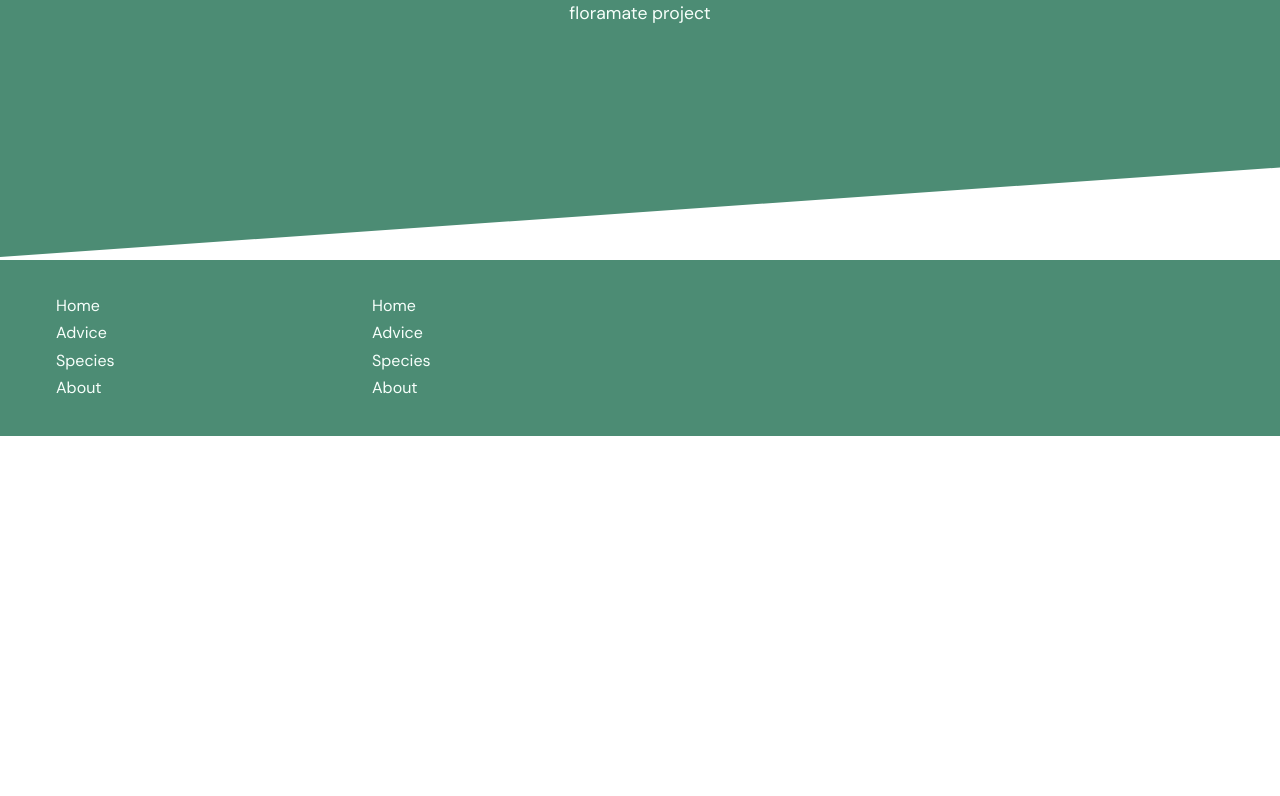
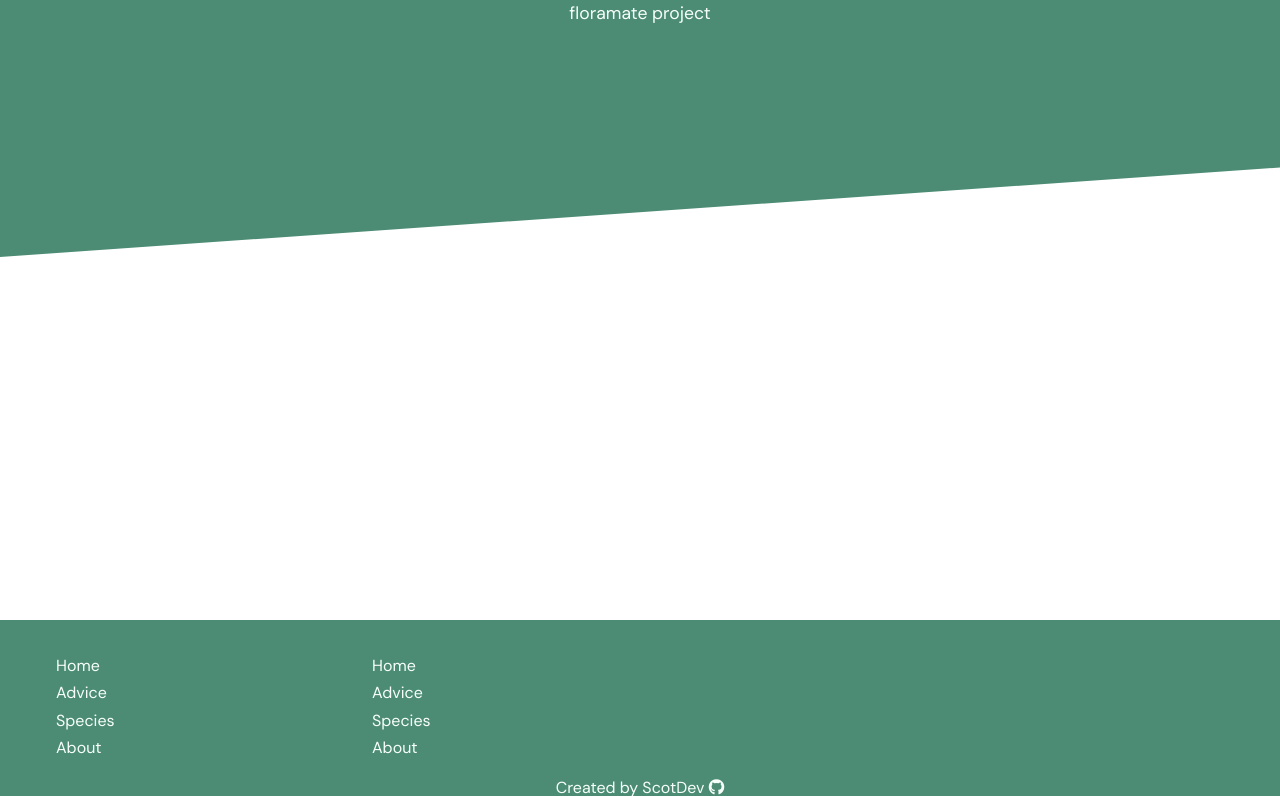
Before and after one commit to ScotDev/app.floramate, a React (Create React App) app: page /about in a window 1280 px wide. Shown: the part 223-1019 px from the top of the page. Before the commit the page ends 800 px from the top, so only its background shows below. Built offline with nearby package versions, Linux system fonts and the light colour scheme.

Commit message:
Fixed routes and added credits

```diff
--- a/public/index.html
+++ b/public/index.html
@@ -7,7 +7,12 @@
     <meta name="floramate" content="floramate" />
     <link rel="icon" sizes="192x192" href="icon_dark_192.png" />
     <link rel="apple-touch-icon" href="icon_dark_192.png" />
-
+    <link
+      rel="stylesheet"
+      href="https://use.fontawesome.com/releases/v5.8.2/css/all.css"
+      integrity="sha384-oS3vJWv+0UjzBfQzYUhtDYW+Pj2yciDJxpsK1OYPAYjqT085Qq/1cq5FLXAZQ7Ay"
+      crossorigin="anonymous"
+    />
     <title>floramate</title>
   </head>
   <body>
--- a/src/components/About.js
+++ b/src/components/About.js
@@ -2,10 +2,12 @@ import React from 'react';
 
 const About = () => {
     return (
-        <div className="container">
-            <div class="hero-container">
-                <h1>About</h1>
-                <p>All about the floramate project</p>
+        <div className="content">
+            <div className="container">
+                <div class="hero-container">
+                    <h1>About</h1>
+                    <p>All about the floramate project</p>
+                </div>
             </div>
         </div>
     )
--- a/src/components/Advice.js
+++ b/src/components/Advice.js
@@ -2,10 +2,12 @@ import React from 'react';
 
 const Advice = () => {
     return (
-        <div className="container">
-            <div class="hero-container">
-                <h1>Advice</h1>
-                <p>Lorem ipsum dolor sit amet, consectetur adipiscing elit. In sed enim nec tortor bibendum aliquam eu nec ipsum. Morbi eget imperdiet quam. Pellentesque eleifend ullamcorper lorem, a congue mi lobortis eu. Vivamus vitae imperdiet nulla. Ut vel iaculis justo, porttitor suscipit ipsum. Curabitur ac velit justo. Aenean sit amet justo justo. Aliquam ultricies a leo in imperdiet. Integer rhoncus, elit ut iaculis elementum, justo tellus faucibus tellus, quis viverra risus urna id mauris. Cras consequat velit quis mauris lacinia dignissim.</p>
+        <div className="content">
+            <div className="container">
+                <div class="hero-container">
+                    <h1>Advice</h1>
+                    <p>Lorem ipsum dolor sit amet, consectetur adipiscing elit. In sed enim nec tortor bibendum aliquam eu nec ipsum. Morbi eget imperdiet quam. Pellentesque eleifend ullamcorper lorem, a congue mi lobortis eu. Vivamus vitae imperdiet nulla. Ut vel iaculis justo, porttitor suscipit ipsum. Curabitur ac velit justo. Aenean sit amet justo justo. Aliquam ultricies a leo in imperdiet. Integer rhoncus, elit ut iaculis elementum, justo tellus faucibus tellus, quis viverra risus urna id mauris. Cras consequat velit quis mauris lacinia dignissim.</p>
+                </div>
             </div>
         </div>
     )
--- a/src/components/Footer.js
+++ b/src/components/Footer.js
@@ -18,6 +18,10 @@ const Footer = () => {
                     <li><Link to="/about">About</Link></li>
                 </ul>
             </div>
+            <div className="credits">
+                <a href="https://github.com/ScotDev" rel="noopener noreferrer" target="_blank"
+                >Created by ScotDev <i class="fab fa-github"></i></a>
+            </div>
         </footer>
     </>
 };
--- a/src/components/Home.js
+++ b/src/components/Home.js
@@ -2,13 +2,14 @@ import React from 'react';
 
 import Hero from './Hero';
 import CardGrid from './CardGrid';
-// import Footer from './Footer';
 
 const Home = () => {
     return (
         <>
-            <Hero></Hero>
-            <CardGrid></CardGrid>
+            <div className="content">
+                <Hero></Hero>
+                <CardGrid></CardGrid>
+            </div>
         </>
     );
 }
--- a/src/components/Species.js
+++ b/src/components/Species.js
@@ -2,10 +2,12 @@ import React from 'react';
 
 const Species = () => {
     return (
-        <div className="container">
-            <div class="hero-container">
-                <h1>Species</h1>
-                <p>All the species in the floramate project</p>
+        <div className="content">
+            <div className="container">
+                <div class="hero-container">
+                    <h1>Species</h1>
+                    <p>All the species in the floramate project</p>
+                </div>
             </div>
         </div>
     )
--- a/src/scss/styles.scss
+++ b/src/scss/styles.scss
@@ -82,6 +82,10 @@ a {
   text-decoration: none;
 }
 
+.content {
+  min-height: 100vh;
+}
+
 .container {
   display: flex;
   flex-direction: column;
@@ -140,6 +144,21 @@ footer ul li a {
 }
 
 footer ul li a:hover {
+  border-bottom: 1px solid $primary-accent;
+}
+
+.credits {
+  display: flex;
+  justify-content: center;
+  font-size: 1.1rem;
+}
+
+.credits a {
+  color: $primary-accent;
+  text-decoration: none;
+}
+
+.credits a:hover {
   border-bottom: 1px solid $primary-accent;
 }
 
@@ -319,12 +338,6 @@ footer ul li a:hover {
   }
 }
 
-// @media only screen and (min-width: 1920px) {
-//   .skewed {
-//     height: 70%;
-//   }
-// }
-
 .form {
   display: flex;
   flex-direction: column;
```
Also changed, not shown: src/styles.min.css.
